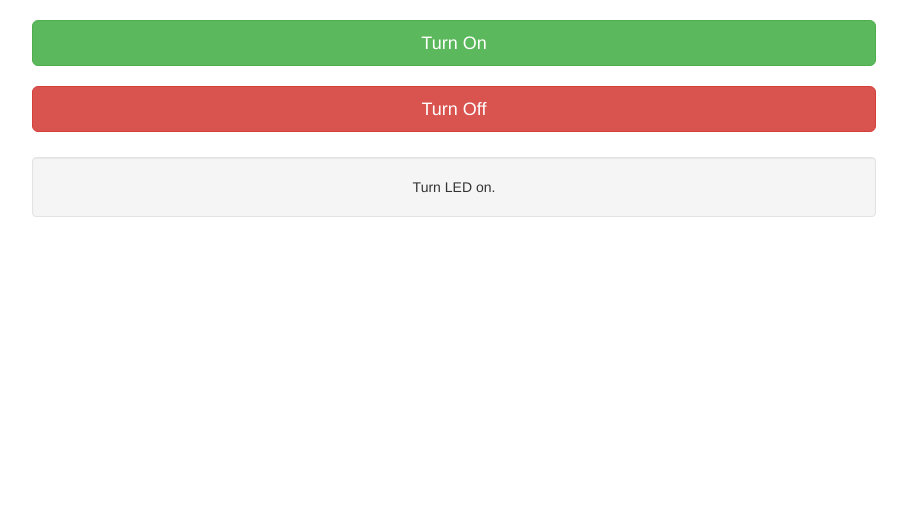
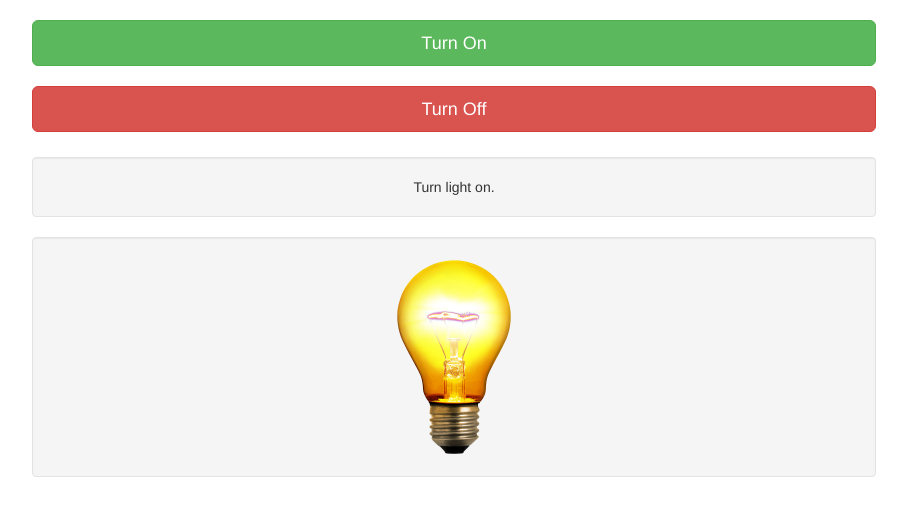
Before and after one commit to Arduino-and-RaspberryPi/Controlling-LED-using-ESP8266-UI, a PHP site: page /index.php?light=on in a window 1280 px wide. Shown: the top 516 px of the page, without its empty margins (186-1093 px from the left). Run offline with PHP 8.4, Linux system fonts and the light colour scheme; some libraries are stand-ins or nearby versions.

Commit message:
JP | light images and showing on/off light image code in added.

```diff
--- a/index.php
+++ b/index.php
@@ -24,28 +24,32 @@ else if ($light == "off") {
     <script src="https://maxcdn.bootstrapcdn.com/bootstrap/3.3.4/js/bootstrap.min.js"></script>
     <link href="https://maxcdn.bootstrapcdn.com/bootstrap/3.3.4/css/bootstrap.min.css" rel="stylesheet">
     <link rel="stylesheet" href="//maxcdn.bootstrapcdn.com/font-awesome/4.3.0/css/font-awesome.min.css">
-
+    <script src="light.js" type="text/javascript"></script>
   </head>
   <body>
     <div class="row" style="margin-top: 20px;">
       <div class="col-md-8 col-md-offset-2">
-        <a href="?light=on" class="btn btn-success btn-block btn-lg">Turn On</a>
+        <a id="light_on" href="?light=on" class="btn btn-success btn-block btn-lg">Turn On</a>
         <br />
-        <a href="?light=off" class="led btn btn-danger btn-block btn-lg">Turn Off</a>
+        <a id="light_off" href="?light=off" class="led btn btn-danger btn-block btn-lg">Turn Off</a>
         <br />
         <div class="light-status well" style="margin-top: 5px; text-align:center">
           <?php
             if($light=="on") {
-              echo("Turn LED on.");
+              echo("Turn light on.");
             }
             else if ($light=="off") {
-              echo("Turn LED off.");
+              echo("Turn light off.");
             }
             else {
               echo ("Do something.");
             }
           ?>
         </div>
+        <div class="light-status well" style="margin-top: 5px; text-align:center;">
+           <img id="light_img_on" src="images/on.png" style="height:200px;">
+           <img id="light_img_off" src="images/off.png" style="height:200px;">
+        </div>
       </div>
     </div>
   </body>
--- /dev/null
+++ b/light.js
@@ -0,0 +1,19 @@
+jQuery(function($) {
+    $.urlParam = function(name){
+        var results = new RegExp('[\?&]' + name + '=([^&#]*)').exec(window.location.href);
+        if (results==null){
+           return null;
+        }
+        else{
+           return results[1] || 0;
+        }
+    }
+    if($.urlParam('light') == 'on'){
+            $('#light_img_on').show();
+            $('#light_img_off').hide();
+    }
+    else{
+      $('#light_img_off').show();
+      $('#light_img_on').hide();
+    }
+});
--- a/light.json
+++ b/light.json
@@ -1 +1 @@
-{"light": "on"}
+{"light": "off"}
```
Also changed, not shown: images/off.png (added), images/on.png (added).
